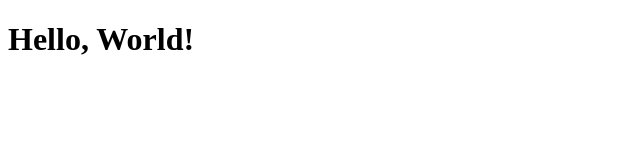
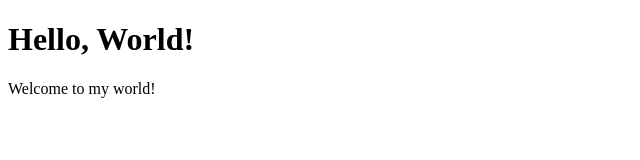
Before and after one commit to asheikhulislamov/git-test, a website: page index.html in a window 1280 px wide. Shown: the whole page, without its empty margins (0-640 px from the left). Drawn offline with Linux system fonts and the light colour scheme.

Commit message:
fourth commit

```diff
--- a/index.html
+++ b/index.html
@@ -9,6 +9,7 @@
 
 <body>
     <h1>Hello, World!</h1>
+    <p>Welcome to my world!</p>
 </body>
 
 </html>
```
Also changed, not shown: package.json (added, +25 -0 lines), 2 other files.
